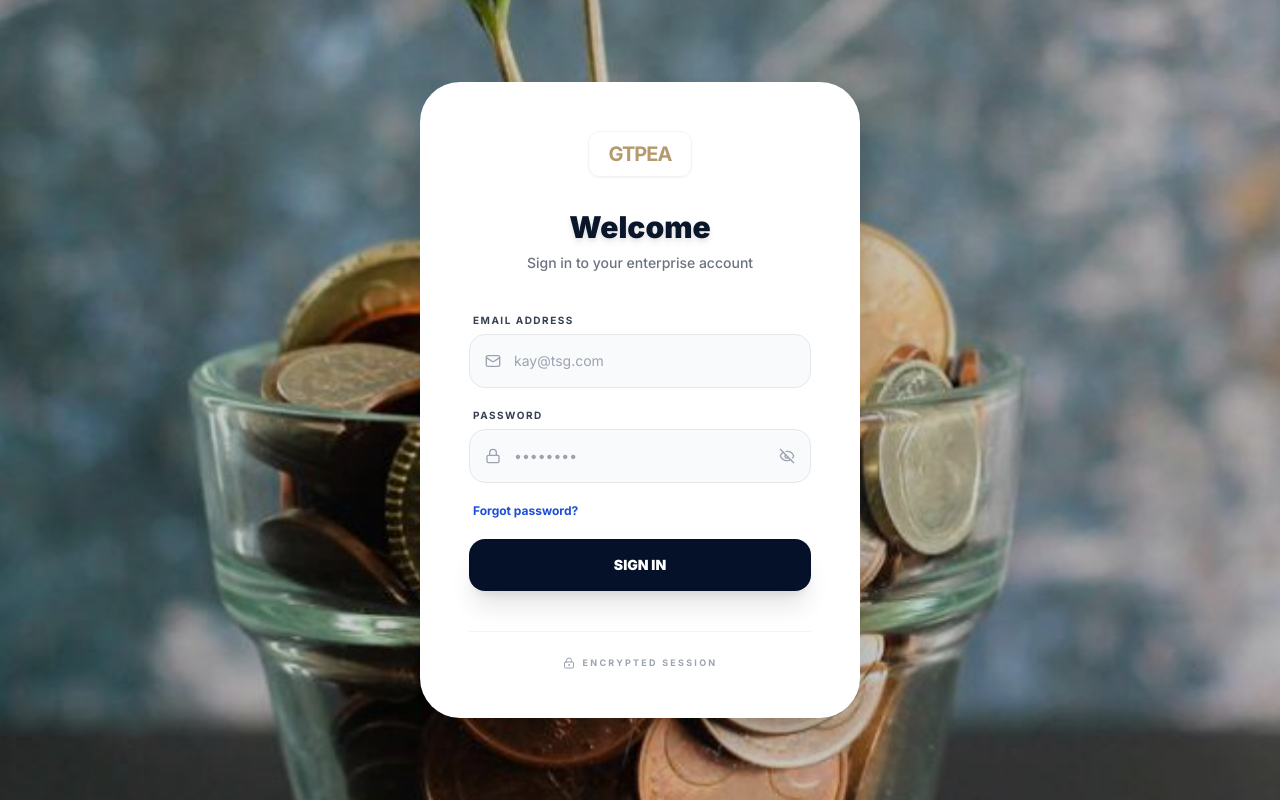
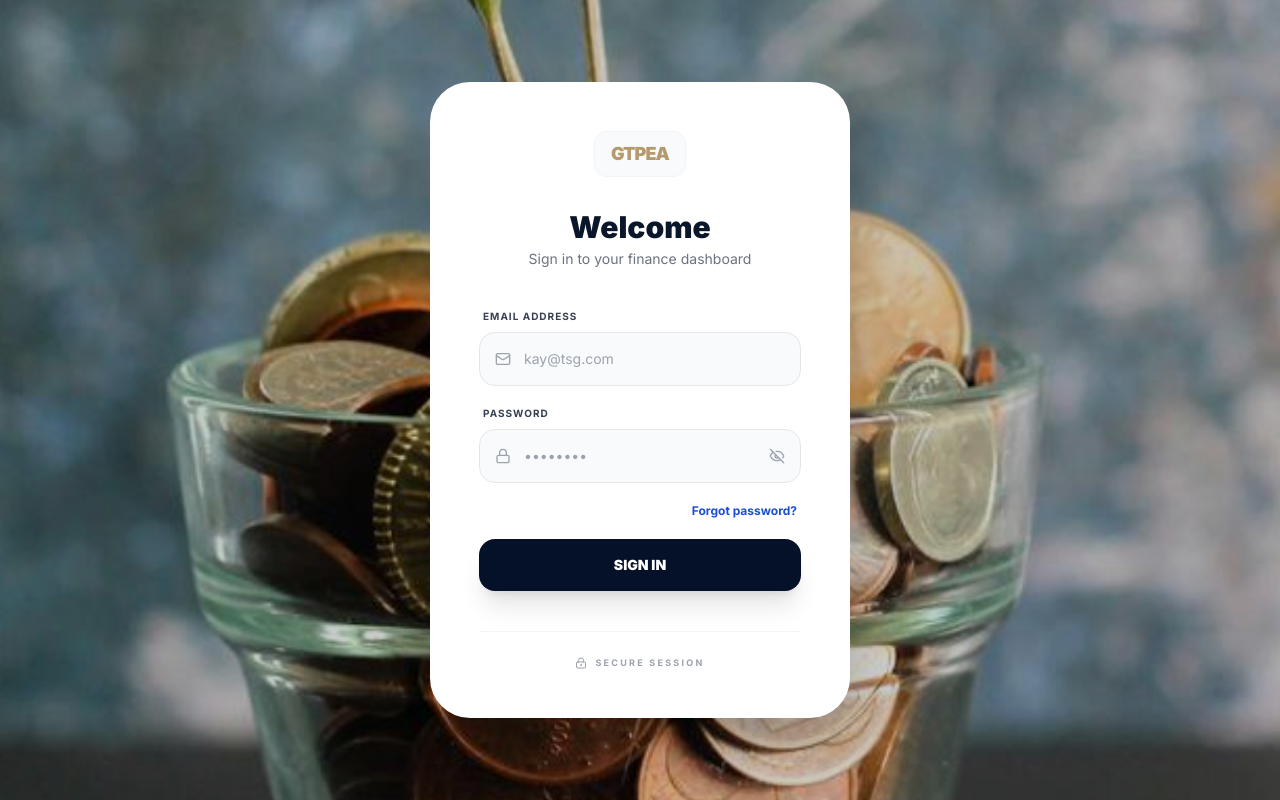
Before and after one commit to amiteyewisdom/GTPEA, a Next.js app: page /login in a window 1280 px wide. Built offline with nearby package versions, Linux system fonts and the light colour scheme; no server answers.

Commit message:
Update page.tsx

```diff
--- a/src/app/(auth)/login/page.tsx
+++ b/src/app/(auth)/login/page.tsx
@@ -30,50 +30,50 @@ export default function LoginPage() {
 
   return (
     <main className="relative min-h-screen w-full flex items-center justify-center p-4 font-sans antialiased overflow-hidden">
-      {/* Background Image - Scale up slightly for a better look */}
+      {/* Background Image */}
       <div className="absolute inset-0 z-0">
         <Image
           src="/images/growth-plant.jpeg"
           alt="BG"
           fill
-          className="object-cover scale-105"
+          className="object-cover scale-110"
           priority
         />
-        {/* Very light tint just to help white text stand out */}
-        <div className="absolute inset-0 bg-black/30 sm:bg-black/20" />
+        {/* Darker tint to make the white text "pop" */}
+        <div className="absolute inset-0 bg-black/50 sm:bg-black/20" />
       </div>
 
-      <div className="relative z-10 w-full max-w-[440px]">
-        {/* THE CRYSTAL GLASS CARD */}
-        <div className="bg-white/5 backdrop-blur-[8px] border border-white/20 shadow-2xl rounded-[2.5rem] p-8 sm:p-12 sm:bg-white sm:backdrop-blur-none sm:border-transparent">
+      <div className="relative z-10 w-full max-w-[420px]">
+        {/* THE CARD: bg-transparent on mobile, solid on desktop */}
+        <div className="bg-white/10 backdrop-blur-xl border border-white/20 shadow-2xl rounded-[2.5rem] p-8 sm:p-12 sm:bg-white sm:backdrop-blur-none sm:border-transparent sm:shadow-2xl">
 
           {/* LOGO: Changed from "C" to "GTPEA" */}
           <div className="flex justify-center mb-8">
-            <div className="px-5 py-2 bg-white/10 border border-white/30 rounded-xl flex items-center justify-center backdrop-blur-md sm:bg-white sm:border-gray-100 shadow-sm">
-              <span className="text-xl font-bold tracking-tighter text-white sm:text-[#b59a6d]">
+            <div className="px-4 py-2 bg-white/10 border border-white/20 rounded-xl backdrop-blur-md sm:bg-gray-50 sm:border-gray-100">
+              <span className="text-lg font-black tracking-tighter text-white sm:text-[#b59a6d]">
                 GTPEA
               </span>
             </div>
           </div>
 
           <div className="text-center mb-10">
-            <h2 className="text-3xl font-black text-white sm:text-[#0a1629] mb-2 drop-shadow-md">
+            <h2 className="text-3xl font-black text-white sm:text-[#0a1629] mb-1">
               Welcome
             </h2>
-            <p className="text-sm text-gray-200 sm:text-gray-500 font-medium">
-              Sign in to your enterprise account
+            <p className="text-sm text-white/70 sm:text-gray-500">
+              Sign in to your finance dashboard
             </p>
           </div>
 
           <form className="space-y-5" onSubmit={handleSubmit}>
             {error && (
-              <div className="p-3 bg-red-500/30 backdrop-blur-md text-white text-xs rounded-xl border border-red-500/40 text-center">
+              <div className="p-3 bg-red-500/20 backdrop-blur-md text-white text-xs rounded-xl border border-red-500/30 text-center">
                 {error}
               </div>
             )}
 
-            <div className="space-y-1.5">
-              <label className="block text-[10px] font-bold uppercase tracking-[0.15em] text-white/70 sm:text-gray-700 ml-1">
+            <div>
+              <label className="block text-[10px] font-bold uppercase tracking-widest text-white/80 sm:text-gray-700 mb-2 ml-1">
                 Email Address
               </label>
               <div className="relative">
@@ -89,8 +89,8 @@ export default function LoginPage() {
               </div>
             </div>
 
-            <div className="space-y-1.5">
-              <label className="block text-[10px] font-bold uppercase tracking-[0.15em] text-white/70 sm:text-gray-700 ml-1">
+            <div>
+              <label className="block text-[10px] font-bold uppercase tracking-widest text-white/80 sm:text-gray-700 mb-2 ml-1">
                 Password
               </label>
               <div className="relative">
@@ -109,7 +109,7 @@ export default function LoginPage() {
               </div>
             </div>
 
-            <div className="flex items-center justify-between px-1">
+            <div className="flex items-center justify-end px-1">
                 <a href="/forgot-password" size="sm" className="text-xs text-white/80 sm:text-blue-700 font-bold hover:underline">
                   Forgot password?
                 </a>
@@ -127,11 +127,11 @@ export default function LoginPage() {
           <div className="mt-10 pt-6 border-t border-white/10 sm:border-gray-100 flex items-center justify-center gap-2">
             <LockKeyhole className="w-3 h-3 text-white/40 sm:text-gray-400" />
             <span className="text-[9px] text-white/40 sm:text-gray-400 font-bold uppercase tracking-[0.25em]">
-              Encrypted Session
+              Secure Session
             </span>
           </div>
         </div>
       </div>
     </main>
   );
-        }
+}
```
